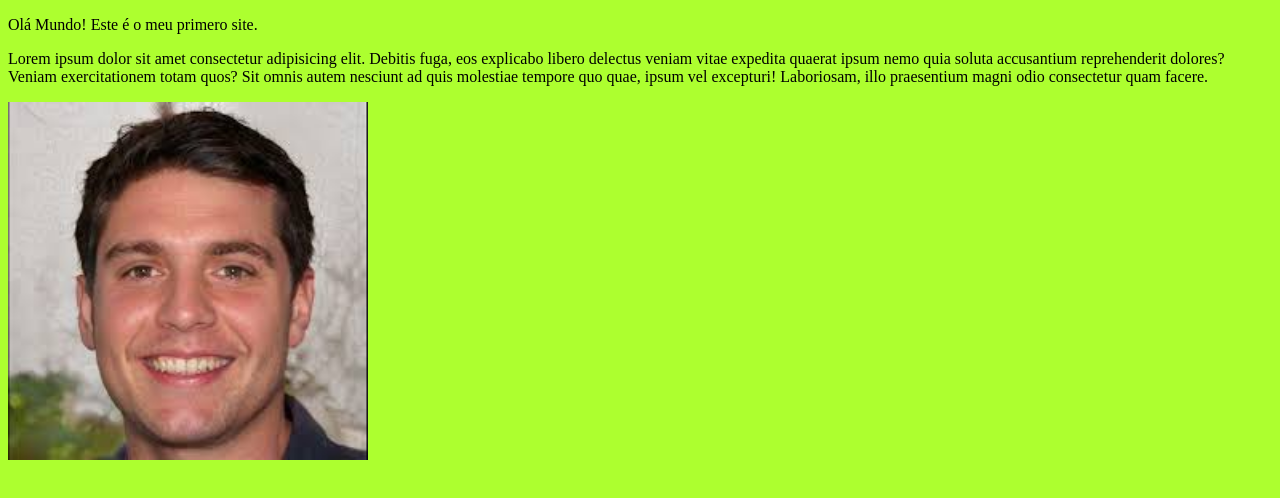
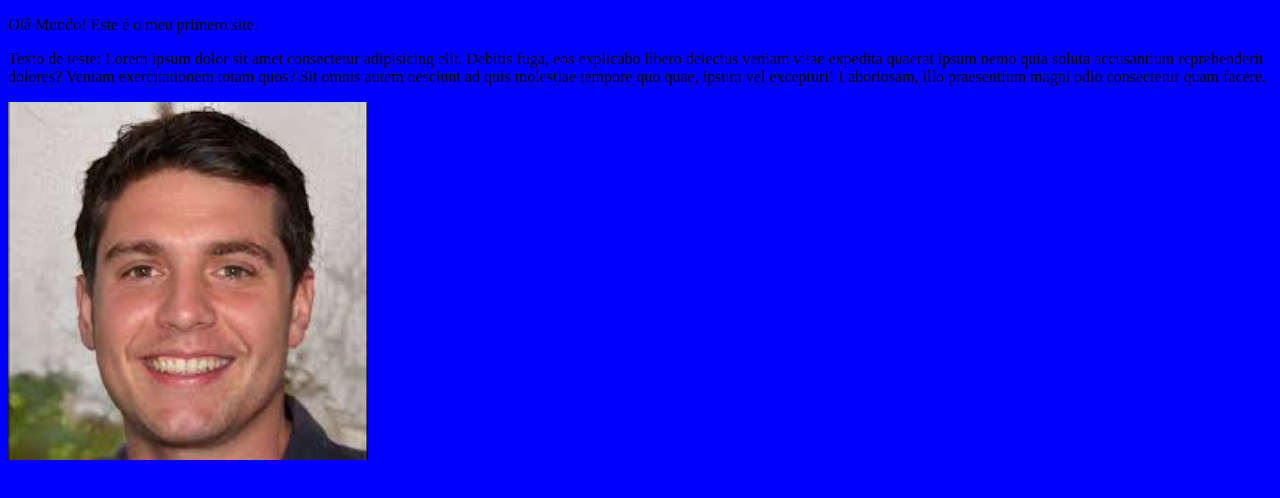
Before and after one commit to Thierry07/Projetoweb1, a plain HTML site: page index.html in a window 1280 px wide. Drawn offline with Linux system fonts and the light colour scheme.

Commit message:
Alterações no arquivo README.md - matrícula: 880885

```diff
--- a/index.html
+++ b/index.html
@@ -9,7 +9,7 @@
 <body>
    <p>Olá Mundo! Este é o meu primero site.</p>
 
-   <p>Lorem ipsum dolor sit amet consectetur adipisicing elit. Debitis fuga, eos explicabo libero delectus veniam vitae expedita quaerat ipsum nemo quia soluta accusantium reprehenderit dolores? Veniam exercitationem totam quos? Sit omnis autem nesciunt ad quis molestiae tempore quo quae, ipsum vel excepturi! Laboriosam, illo praesentium magni odio consectetur quam facere.</p>
+   <p>Texto de teste: Lorem ipsum dolor sit amet consectetur adipisicing elit. Debitis fuga, eos explicabo libero delectus veniam vitae expedita quaerat ipsum nemo quia soluta accusantium reprehenderit dolores? Veniam exercitationem totam quos? Sit omnis autem nesciunt ad quis molestiae tempore quo quae, ipsum vel excepturi! Laboriosam, illo praesentium magni odio consectetur quam facere.</p>
    <img src="Pessoa.jpg" alt="" width="360px">
 </body>
 </html>
--- a/style.css
+++ b/style.css
@@ -1,3 +1,3 @@
 body {
-    background-color: greenyellow;
+    background-color: blue;
 }
```
Also changed, not shown: devtools.png (added), primeirosite.png (added), replit.png (added), 1 other file.
